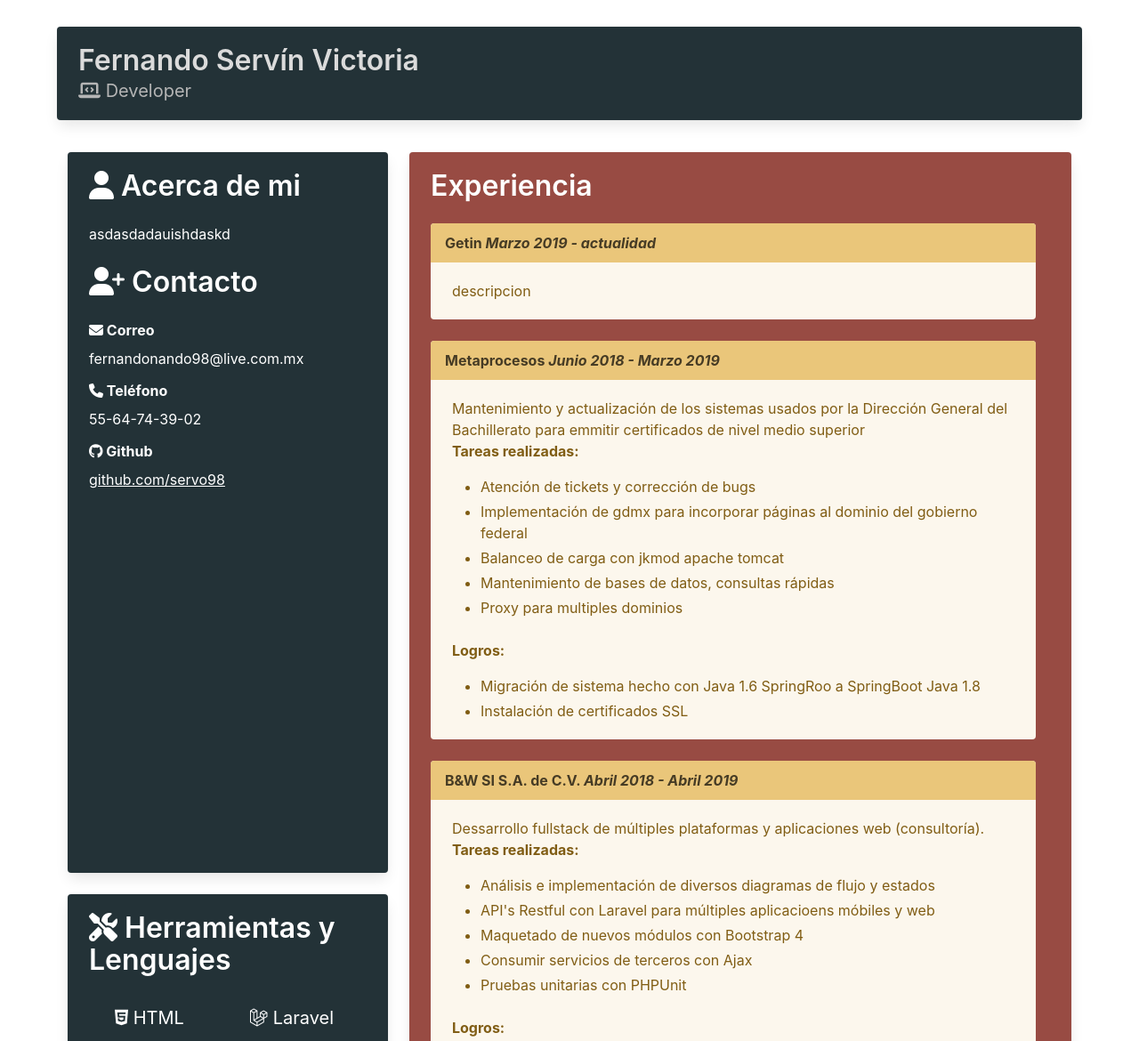
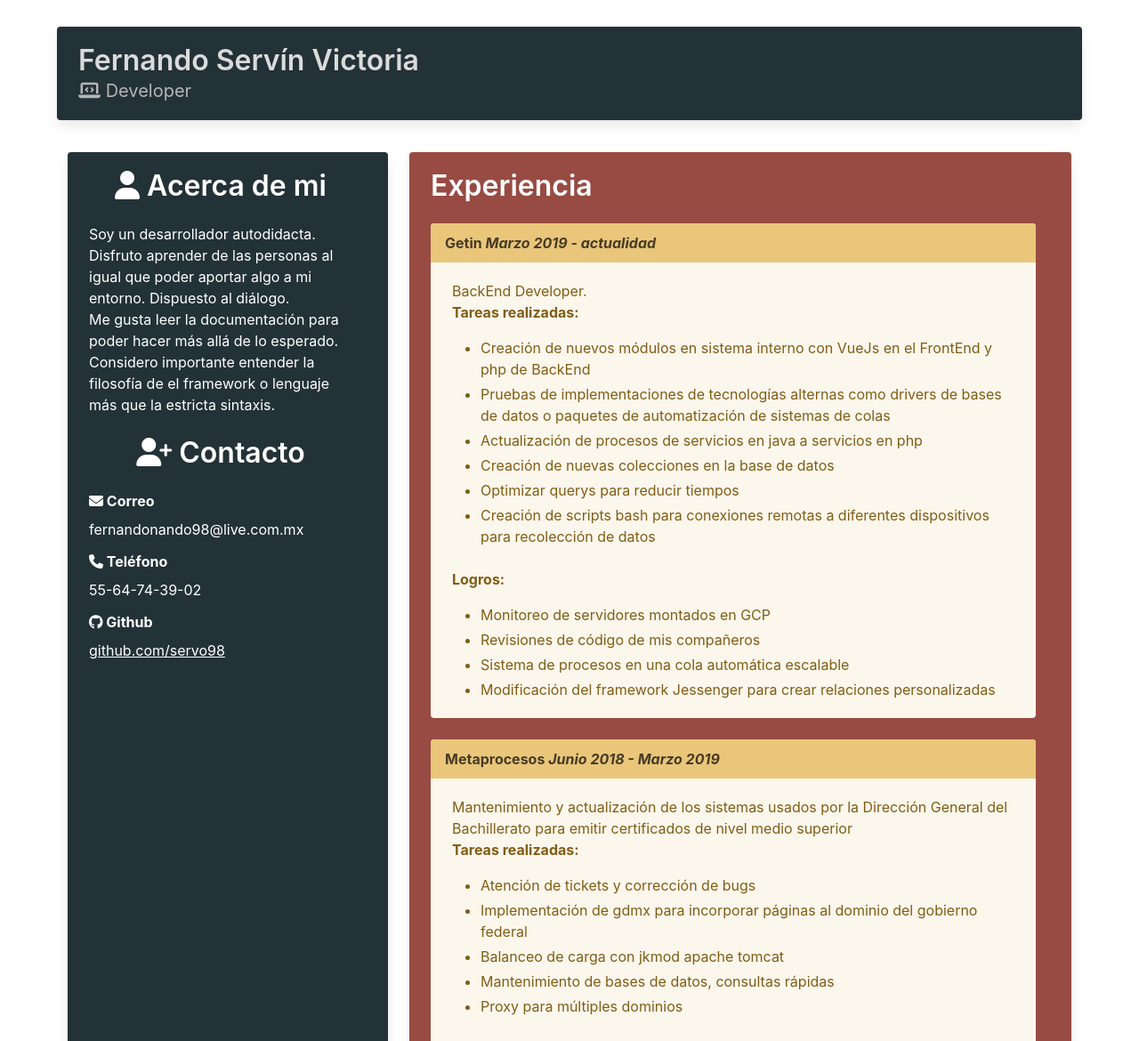
Before and after one commit to servo98/me, a website built with webpack: page dist/index.html in a window 1280 px wide. Shown: the top 1170 px of the page at 89% size. Built offline with nearby package versions, Linux system fonts and the light colour scheme.

Commit message:
utlima info

```diff
--- a/dist/index.html
+++ b/dist/index.html
@@ -29,10 +29,14 @@
                             <div class="tile">
                                 <div class="tile is-vertical is-parent is-4">
                                     <div class="tile is-child box notification is-info">
-                                        <p class="title"><i class="fas fa-user"></i> Acerca de mi</p>
-                                        <p>asdasdadauishdaskd</p>
+                                        <p class="title has-text-centered"><i class="fas fa-user"></i> Acerca de mi</p>
+                                        <p>Soy un desarrollador autodidacta. Disfruto aprender de las personas al igual
+                                            que poder aportar algo a mi entorno. Dispuesto al diálogo.</p>
+                                        <p> Me gusta leer la documentación para poder hacer más allá de lo esperado.</p>
+                                        <p>Considero importante entender la filosofía de el framework o lenguaje más que
+                                            la estricta sintaxis.</p>
                                         <br>
-                                        <p class="title"><i class="fas fa-user-plus"></i> Contacto</p>
+                                        <p class="title has-text-centered"><i class="fas fa-user-plus"></i> Contacto</p>
                                         <div class="field">
                                             <label class="label has-text-white	">
                                                 <i class="fas fa-envelope"></i>
@@ -58,7 +62,8 @@
                                     </div>
                                     <div class="tile is-child box notification is-info">
                                         <div class="content is-medium">
-                                            <p class="title"><i class="fas fa-tools"></i> Herramientas y Lenguajes</p>
+                                            <p class="title has-text-centered"><i class="fas fa-tools"></i> Herramientas
+                                                y Lenguajes</p>
                                             <div class="has-text-centered">
                                                 <div class="columns">
                                                     <div class="column">
@@ -82,7 +87,7 @@
                                                 </div>
                                             </div>
                                         </div>
-                                        <p class="title"><i class="fas fa-language"></i> Idiomas</p>
+                                        <p class="title has-text-centered"><i class="fas fa-language"></i> Idiomas</p>
                                         <div class="content is-medium">
                                             <div class="has-text-centered">
                                                 <p>Español - nativo</p>
@@ -100,7 +105,33 @@
                                                 <p>Getin <em>Marzo 2019 - actualidad</em></p>
                                             </div>
                                             <div class="message-body">
-                                                descripcion
+                                                BackEnd Developer.
+                                                <p class="has-text-weight-bold">Tareas realizadas:</p>
+                                                <div class="content">
+                                                    <ul>
+                                                        <li>Creación de nuevos módulos en sistema interno con VueJs en
+                                                            el FrontEnd y php de BackEnd</li>
+                                                        <li>Pruebas de implementaciones de tecnologías alternas como
+                                                            drivers de bases de datos o paquetes de automatización de
+                                                            sistemas de colas</li>
+                                                        <li>Actualización de procesos de servicios en java a servicios
+                                                            en php</li>
+                                                        <li>Creación de nuevas colecciones en la base de datos</li>
+                                                        <li>Optimizar querys para reducir tiempos</li>
+                                                        <li>Creación de scripts bash para conexiones remotas a
+                                                            diferentes dispositivos para recolección de datos</li>
+                                                    </ul>
+                                                </div>
+                                                <p class="has-text-weight-bold">Logros:</p>
+                                                <div class="content">
+                                                    <ul>
+                                                        <li>Monitoreo de servidores montados en GCP</li>
+                                                        <li>Revisiones de código de mis compañeros</li>
+                                                        <li>Sistema de procesos en una cola automática escalable</li>
+                                                        <li>Modificación del framework Jessenger para crear relaciones
+                                                            personalizadas</li>
+                                                    </ul>
+                                                </div>
                                             </div>
                                         </article>
                                         <article class="message is-warning">
@@ -108,21 +139,25 @@
                                                 <p>Metaprocesos <em>Junio 2018 - Marzo 2019</em></p>
                                             </div>
                                             <div class="message-body">
-                                                <p>Mantenimiento y actualización de los sistemas usados por la Dirección General del Bachillerato para emmitir certificados de nivel medio superior</p>
+                                                <p>Mantenimiento y actualización de los sistemas usados por la Dirección
+                                                    General del Bachillerato para emitir certificados de nivel medio
+                                                    superior</p>
                                                 <p class="has-text-weight-bold">Tareas realizadas:</p>
                                                 <div class="content">
                                                     <ul>
                                                         <li>Atención de tickets y corrección de bugs</li>
-                                                        <li>Implementación de gdmx para incorporar páginas al dominio del gobierno federal</li>
+                                                        <li>Implementación de gdmx para incorporar páginas al dominio
+                                                            del gobierno federal</li>
                                                         <li>Balanceo de carga con jkmod apache tomcat</li>
                                                         <li>Mantenimiento de bases de datos, consultas rápidas</li>
-                                                        <li>Proxy para multiples dominios</li>
+                                                        <li>Proxy para múltiples dominios</li>
                                                     </ul>
                                                 </div>
                                                 <p class="has-text-weight-bold">Logros:</p>
                                                 <div class="content">
                                                     <ul>
-                                                        <li>Migración de sistema hecho con Java 1.6 SpringRoo a SpringBoot Java 1.8</li>
+                                                        <li>Migración de sistema hecho con Java 1.6 SpringRoo a
+                                                            SpringBoot Java 1.8</li>
                                                         <li>Instalación de certificados SSL</li>
                                                     </ul>
                                                 </div>
@@ -134,13 +169,16 @@
                                             </div>
                                             <div class="message-body">
                                                 <p>
-                                                    Dessarrollo fullstack de múltiples plataformas y aplicaciones web (consultoría).
+                                                    Desarrollo fullstack de múltiples plataformas y aplicaciones web
+                                                    (consultoría).
                                                 </p>
                                                 <p class="has-text-weight-bold">Tareas realizadas:</p>
                                                 <div class="content">
                                                     <ul>
-                                                        <li>Análisis e implementación de diversos diagramas de flujo y estados</li>
-                                                        <li>API's Restful con Laravel para múltiples aplicacioens móbiles y web</li>
+                                                        <li>Análisis e implementación de diversos diagramas de flujo y
+                                                            estados</li>
+                                                        <li>API's Restful con Laravel para múltiples aplicaciones
+                                                            móviles y web</li>
                                                         <li>Maquetado de nuevos módulos con Bootstrap 4</li>
                                                         <li>Consumir servicios de terceros con Ajax</li>
                                                         <li>Pruebas unitarias con PHPUnit</li>
@@ -149,7 +187,8 @@
                                                 <p class="has-text-weight-bold">Logros:</p>
                                                 <div class="content">
                                                     <ul>
-                                                        <li>Creación de paquete privado de packagist auto-maquetar con el diseño estandar de la empresa simulando una SPA</li>
+                                                        <li>Creación de paquete privado de packagist auto-maquetar con
+                                                            el diseño estandar de la empresa simulando una SPA</li>
                                                         <li>Creación de módulos en VueJs para aplicaciones web</li>
                                                     </ul>
                                                 </div>
@@ -163,12 +202,15 @@
                                                 <p>
                                                     Se hizo un software a la medida que resolvía el problema de la poca
                                                     y deficiente manera de compartir comunicados a todos los asociados
-                                                    del sindicato por medio de una red social interna hecha con JavaEE y múltiples bases de datos en MySQL montadas en un solo servidor Ubuntu de una VM de Digital Ocean.
+                                                    del sindicato por medio de una red social interna hecha con JavaEE y
+                                                    múltiples bases de datos en MySQL montadas en un solo servidor
+                                                    Ubuntu de una VM de Digital Ocean.
                                                 </p>
                                                 <p class="has-text-weight-bold">Tareas realizadas:</p>
                                                 <div class="content">
                                                     <ul>
-                                                        <li>Arquitectura de la aplicación web, elección de herramientas para el desarrollo</li>
+                                                        <li>Arquitectura de la aplicación web, elección de herramientas
+                                                            para el desarrollo</li>
                                                         <li>Desarrollo completo del BackEnd</li>
                                                         <li>Toma de requerimientos</li>
                                                         <li>Querys de base de datos</li>
```
